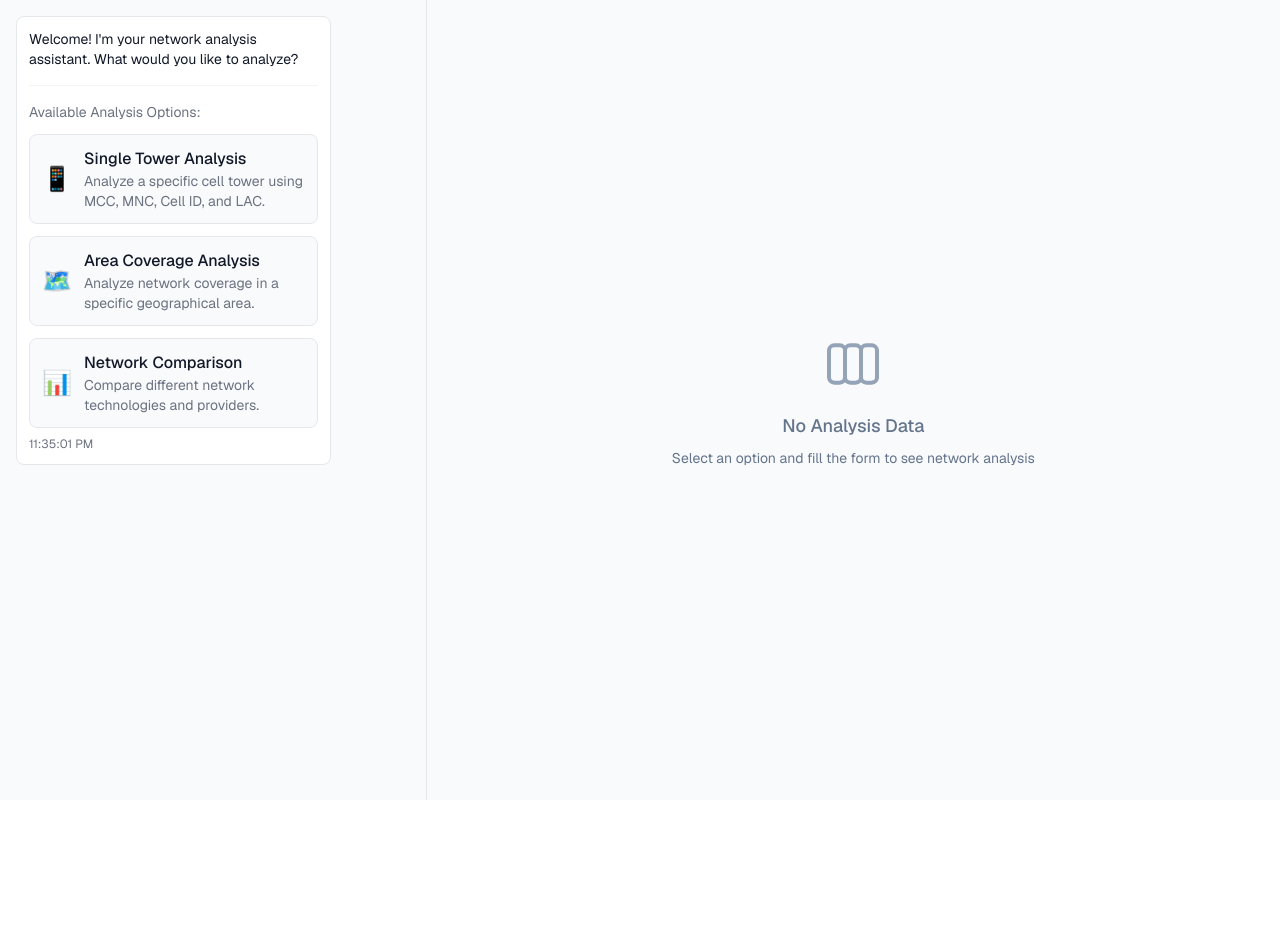
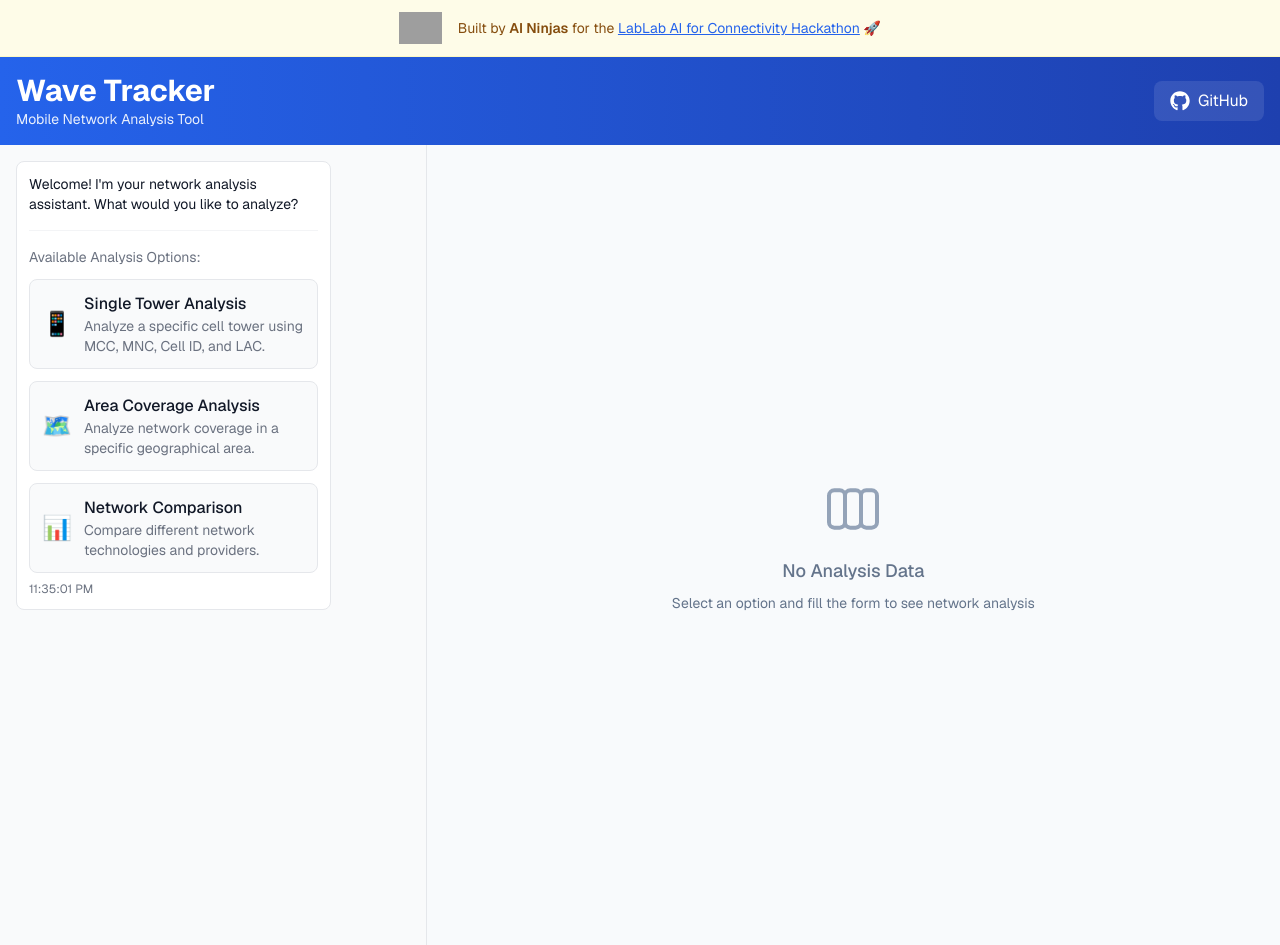
Before and after one commit to camilocbarrera/wave-tracker, a Next.js app: page / in a window 1280 px wide. Before the commit the page ends 800 px from the top, so only its background shows below. Built offline with nearby package versions, Linux system fonts and the light colour scheme; grey boxes are pictures that could not be loaded.

Commit message:
Committing changes for app/layout.tsx

```diff
--- a/app/layout.tsx
+++ b/app/layout.tsx
@@ -1,6 +1,8 @@
 import type { Metadata } from "next";
 import { GeistSans } from 'geist/font'
 import "./globals.css";
+import Header from './components/Header';
+import Banner from './components/Banner';
 
 export const metadata: Metadata = {
   title: "Create Next App",
@@ -14,7 +16,13 @@
 }) {
   return (
     <html lang="en">
-      <body className={GeistSans.className}>{children}</body>
+      <body className={GeistSans.className}>
+        <Banner />
+        <Header />
+        <main className="min-h-screen bg-gray-50">
+          {children}
+        </main>
+      </body>
     </html>
   );
 }
```
